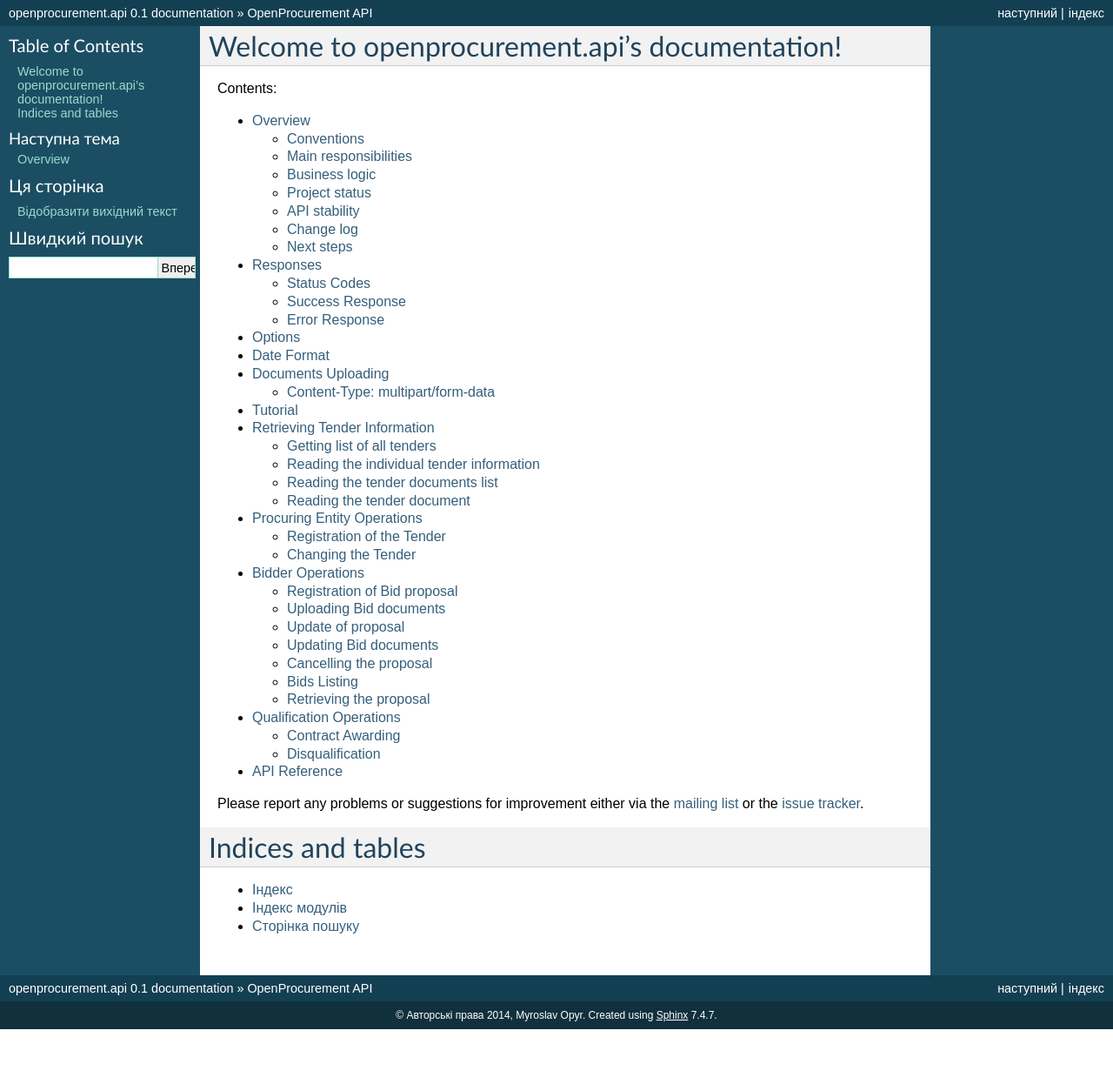
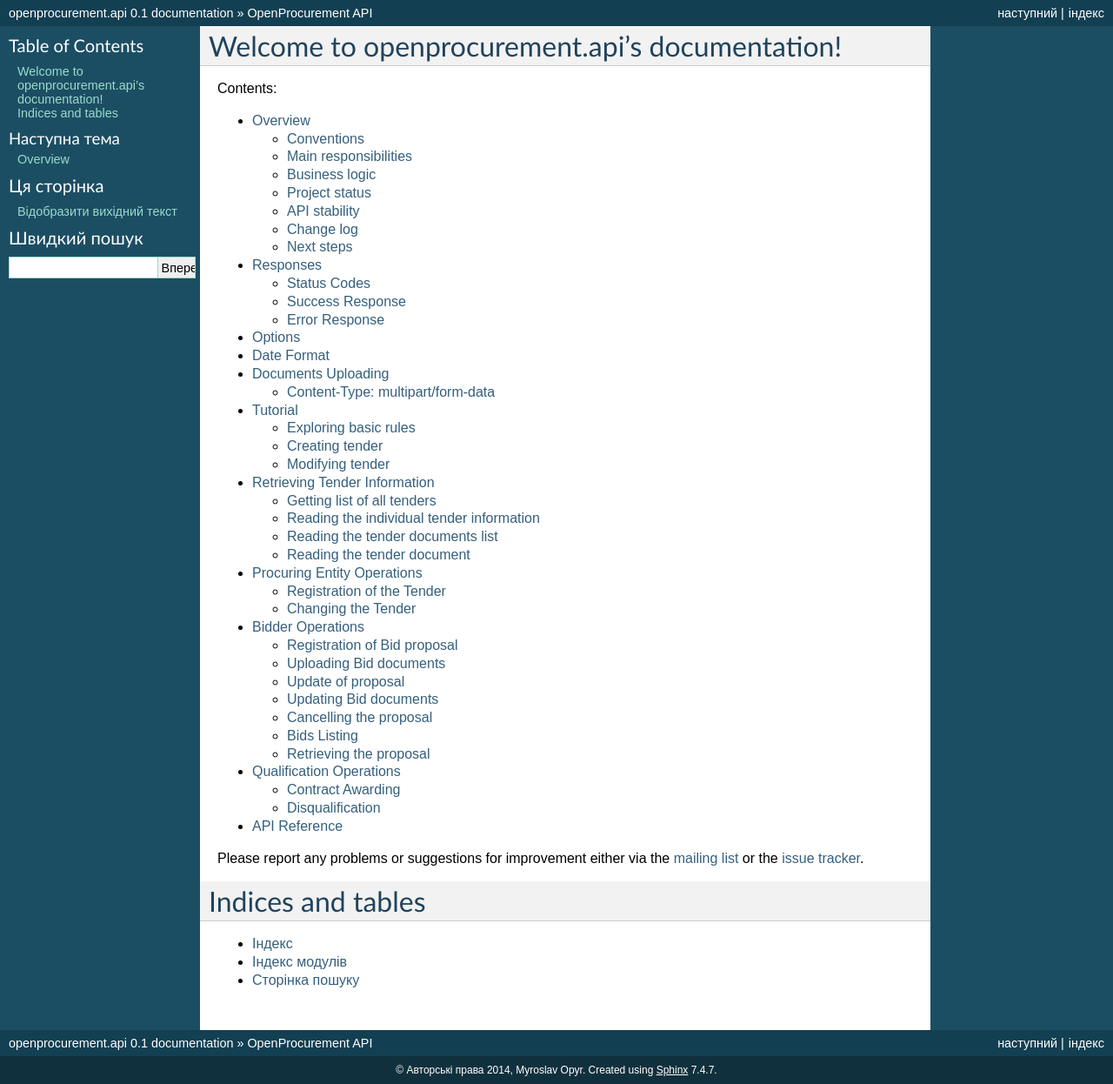
Before and after one commit to openprocurement/openprocurement.api, a Sphinx documentation site: the page built from docs/source/index.rst, in a window 1280 px wide. Shown: the whole page at 87% size. Built offline with Sphinx 7.4.7, drawn with Linux system fonts in a browser that asks for light colours; before the commit the page ends 1183 px from its top, so only the background shows below that.

Commit message:
Defining structure for the tutuorial

```diff
--- a/docs/source/tutorial.rst
+++ b/docs/source/tutorial.rst
@@ -2,6 +2,9 @@
 
 Tutorial
 ========
+
+Exploring basic rules
+---------------------
 
 Let's try exploring the `/tenders` endpoint:
 
@@ -23,6 +26,9 @@
    :code:
 
 Error states that no `data` found in JSON body.
+
+Creating tender
+---------------
 
 Let's provide the data attribute in the body submitted:
 
@@ -66,6 +72,9 @@
 
 And indeed we have 2 tenders now.
 
+Modifying tender
+----------------
+
 Let's update tender by providing it with all other essential properties:
 
 .. include:: tutorial/patch-items-value-periods.http
```
